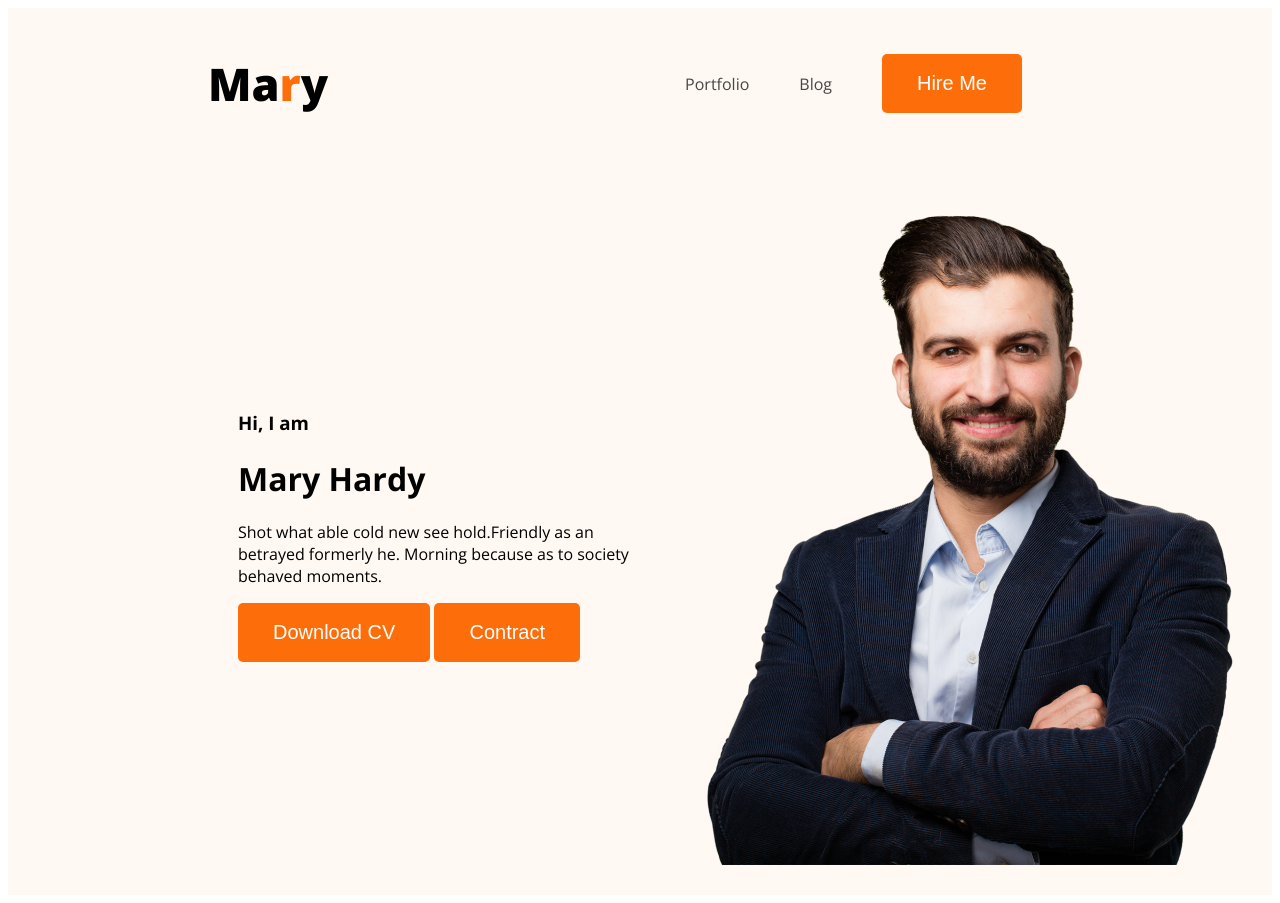
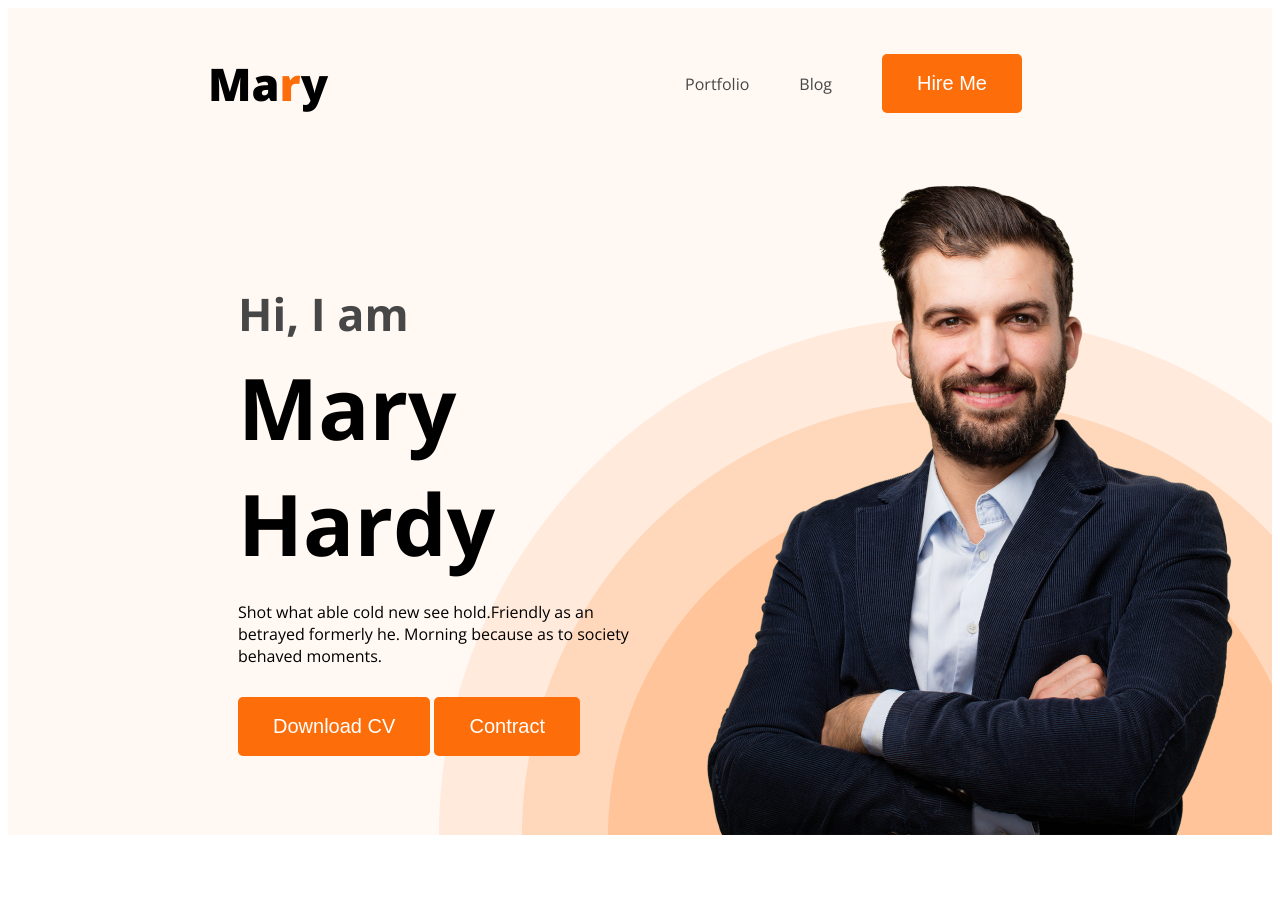
Before and after one commit to sanji06e/webdeveloper-protfolio, a plain HTML site: page index.html in a window 1280 px wide. After the commit the page ends 843 px from the top, so only its background shows below. Drawn offline with nearby package versions, Linux system fonts and the light colour scheme.

Commit message:
banner finished'

```diff
--- a/index.html
+++ b/index.html
@@ -28,14 +28,16 @@
         <div>
           <h3 class="banner-greetings">Hi, I am</h3>
           <h1 class="banner-title">Mary Hardy</h1>
-          <p>
+          <p class="banner-description">
             Shot what able cold new see hold.Friendly as an betrayed formerly
             he. Morning because as to society behaved moments.
           </p>
-          <button class="primarybtn">Download CV</button>
-          <button class="primarybtn">Contract</button>
+          <div class="buttons">
+            <button class="primarybtn">Download CV</button>
+            <button class="primarybtn">Contract</button>
+          </div>
         </div>
-        <img src="images/hardy.png" alt="" />
+        <img src="images/hardy.png" alt="" class="hardy" />
       </div>
     </header>
     <main></main>
--- a/styles/portfolio.css
+++ b/styles/portfolio.css
@@ -42,10 +42,33 @@ nav a{
 }
 .header{
     background-color: #FFF8F3;
+    background-image: url(../images/header_bg.png);
+    background-repeat: no-repeat;
+    background-position: bottom right;
 }
 /* banner related style */
 .banner{
-     padding: 30px 30px 30px 230px;
+     padding: 0px 30px 0px 230px;
      display: flex;
      align-items: center;
+     justify-content: space-between;
 }
+.banner-greetings{
+    font-size: 45px;
+    font-weight: 600;
+    color: #474747;
+    margin-bottom: 0px;
+}
+.banner-title{
+    margin-top: 5px;
+    font-size: 85px;
+    font-weight: 700;
+    margin-bottom: 0px;
+}
+.banner-description{
+    margin-top: 20px;
+    margin-bottom: 0px;
+}
+.buttons{
+    margin-top: 30px;
+}
```
